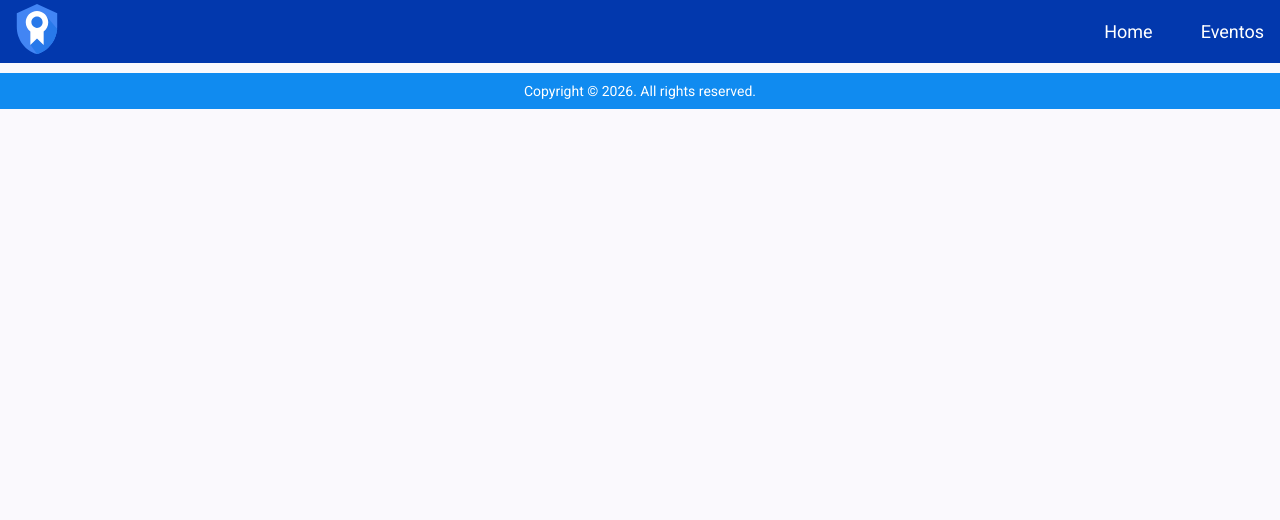
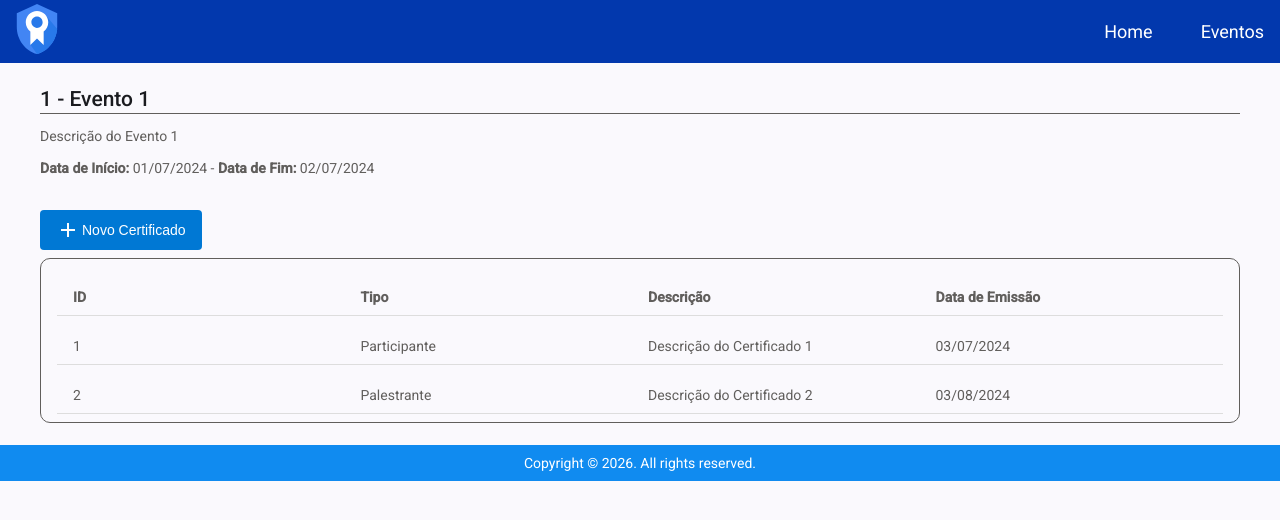
Before and after one commit to thainaviadroski/eventos-f, an Angular app: page /eventos/1/detail in a window 1280 px wide. Before the commit this address led to /. Shown: the top 520 px of the page. Built offline with nearby package versions, Linux system fonts and the light colour scheme.

Commit message:
Tela detalhada do evento e correção no rootDir do projeto

```diff
--- /dev/null
+++ b/db.json
@@ -0,0 +1,18 @@
+{
+	"products": [
+		{
+			"id": 1,
+			"nome": "Evento 1",
+			"dtInicio": "2024-07-01",
+			"dtFim": "2024-07-02",
+			"descricao": "Descrição do Evento 1"
+		},
+		{
+			"id": 2,
+			"nome": "Evento 2",
+			"dtInicio": "2024-08-01",
+			"dtFim": "2024-08-02",
+			"descricao": "Descrição do Evento 2"
+		}
+	]
+}
--- a/src/app/app.routes.ts
+++ b/src/app/app.routes.ts
@@ -9,5 +9,10 @@ export const routes: Routes = [
 	{
 		path: 'eventos',
 		loadComponent: () => import('./pages/eventos/eventos').then(m => m.Eventos)
+	},
+	{
+		path: 'eventos/:eventoId/detail',
+		loadComponent: () => import('./pages/eventos/eventos-details/eventos-details').then(m => m.EventosDetails)
+		//Vamos adicionar o resolver aqui posteriormente para carregar os detalhes do evento antes de abrir a tela de detalhes
 	}
 ];
--- a/src/app/components/eventos-itens-component/eventos-itens-component.html
+++ b/src/app/components/eventos-itens-component/eventos-itens-component.html
@@ -5,7 +5,7 @@
 			<p>{{ evento.descricao }}</p>
 		</div>
 		<div class="evt-actions">
-			<button class="btn btn-info">
+			<button class="btn btn-info" (click)="onDetail()">
 				<mat-icon style="font-size: 18px; width: 18px; height: 18px;">visibility</mat-icon>
 			</button>
 			<button class="btn btn-primary">
--- a/src/app/components/eventos-itens-component/eventos-itens-component.ts
+++ b/src/app/components/eventos-itens-component/eventos-itens-component.ts
@@ -1,5 +1,5 @@
 import { DatePipe } from '@angular/common';
-import { Component, Input } from '@angular/core';
+import { Component, EventEmitter, Input, Output } from '@angular/core';
 import { MatIconModule } from '@angular/material/icon';
 
 @Component({
@@ -10,4 +10,10 @@ import { MatIconModule } from '@angular/material/icon';
 })
 export class EventosItensComponent {
 	@Input() evento: any;
+
+	@Output() viewDetail = new EventEmitter<void>();
+
+	onDetail() {
+		this.viewDetail.emit();
+	}
 }
--- /dev/null
+++ b/src/app/pages/eventos/eventos-details/eventos-details.css
@@ -0,0 +1,53 @@
+h2 {
+	margin-top: 22px;
+	padding: 4px 0px;
+	font-weight: 500;
+	border-bottom: 1px solid var(--text-muted-color);
+}
+
+p,
+small {
+	margin-top: 12px;
+	color: var(--text-muted-color);
+}
+
+.wrapper-certificados {
+	display: flex;
+	flex-direction: column;
+
+	justify-content: center;
+	margin-top: 32px;
+	margin-bottom: 22px;
+	width: 100%;
+	max-width: 1200px;
+}
+
+
+
+
+.list-certificados {
+	flex: 1;
+	display: flex;
+	flex-direction: column;
+	justify-content: space-between;
+	width: 100%;
+	max-width: 1200px;
+	border-radius: 10px;
+	border: 1px solid var(--text-muted-color);
+	margin-top: 8px;
+	padding: 8px 16px;
+}
+
+.cert-header {
+	font-weight: 600;
+	padding: 8px 16px;
+}
+
+.cert-header,
+.certificado {
+	padding: 8px 16px;
+	display: grid;
+	grid-template-columns: 1fr 1fr 1fr 1fr;
+	gap: 16px;
+	border-bottom: 1px solid #ddd;
+}
--- /dev/null
+++ b/src/app/pages/eventos/eventos-details/eventos-details.html
@@ -0,0 +1,33 @@
+<!-- Detalhes dos eventos  -->
+<div class="evento-header">
+	<h2> {{evento.id}} - {{evento.nome}} </h2>
+	<p>{{evento.descricao}}</p>
+	<p>
+		<b>Data de Início:</b> {{evento.dtInicio | date: 'dd/MM/yyyy'}} - <b>Data de Fim:</b> {{evento.dtFim | date:
+		'dd/MM/yyyy'}}
+	</p>
+
+</div>
+
+<div class="wrapper-certificados">
+	<div class="action">
+		<button class="btn btn-primary"> <mat-icon>add</mat-icon> Novo Certificado</button>
+	</div>
+
+	<div class="list-certificados">
+		<div class="cert-header">
+			<p>ID</p>
+			<p>Tipo</p>
+			<p>Descrição</p>
+			<p><b>Data de Emissão</b></p>
+		</div>
+		@for(certificado of certificados; track certificado.id) {
+		<div class="certificado">
+			<p>{{certificado.id}}</p>
+			<p>{{certificado.tipo}}</p>
+			<p>{{certificado.descricao}}</p>
+			<p>{{certificado.dtEmissao | date: 'dd/MM/yyyy'}}</p>
+		</div>
+		}
+	</div>
+</div>
--- /dev/null
+++ b/src/app/pages/eventos/eventos-details/eventos-details.ts
@@ -0,0 +1,36 @@
+import { DatePipe } from '@angular/common';
+import { Component } from '@angular/core';
+import { MatIcon } from "@angular/material/icon";
+
+@Component({
+	selector: 'app-eventos-details',
+	imports: [DatePipe, MatIcon],
+	templateUrl: './eventos-details.html',
+	styleUrl: './eventos-details.css',
+})
+export class EventosDetails {
+
+	evento = {
+		id: 1,
+		nome: 'Evento 1',
+		dtInicio: '2024-07-01',
+		dtFim: '2024-07-02',
+		descricao: 'Descrição do Evento 1'
+	}
+
+	certificados = [
+		{
+			id: 1,
+			nome: 'Certificado 1',
+			dtEmissao: '2024-07-03',
+			tipo: 'Participante',
+			descricao: 'Descrição do Certificado 1'
+		}, {
+			id: 2,
+			nome: 'Certificado 2',
+			dtEmissao: '2024-08-03',
+			tipo: 'Palestrante',
+			descricao: 'Descrição do Certificado 2'
+		}
+	]
+}
--- a/src/app/pages/eventos/eventos.html
+++ b/src/app/pages/eventos/eventos.html
@@ -10,7 +10,7 @@
 		<h3>Eventos Cadastrados:</h3>
 	<div class="content">
 		@for(evento of eventos; track evento.id) {
-			<app-eventos-itens-component [evento]="evento"></app-eventos-itens-component>
+			<app-eventos-itens-component [evento]="evento" (viewDetail)="onDetail(evento.id)"></app-eventos-itens-component>
 		}
 	</div>
 	}
--- a/src/app/pages/eventos/eventos.ts
+++ b/src/app/pages/eventos/eventos.ts
@@ -1,15 +1,19 @@
-import { Component } from '@angular/core';
+import { Component, inject } from '@angular/core';
 import { MatButtonModule } from '@angular/material/button';
 import { MatIconModule } from '@angular/material/icon';
 import { EventosItensComponent } from '../../components/eventos-itens-component/eventos-itens-component';
+import { Router } from '@angular/router';
 
 @Component({
 	selector: 'app-eventos',
-	imports: [MatIconModule, MatButtonModule,EventosItensComponent],
+	imports: [MatIconModule, MatButtonModule, EventosItensComponent],
 	templateUrl: './eventos.html',
 	styleUrl: './eventos.css',
 })
 export class Eventos {
+
+
+	private route: Router = inject(Router);
 
 	eventos = [
 		{
@@ -27,5 +31,9 @@ export class Eventos {
 		}
 	];
 
+	onDetail(eventoId: number) {
+		console.info("Chamou o detalhe do evento com id: ", eventoId);
+		this.route.navigateByUrl(`eventos/${eventoId}/detail`);
+	}
 
 }
--- a/src/styles.css
+++ b/src/styles.css
@@ -42,7 +42,7 @@ body {
 	justify-content: center;
 	align-items: center;
 	padding: 8px 16px;
-	font-size: 10px;
+	font-size: 14px;
 	gap: 2px;
 	font-weight: 500;
 	text-align: center;
@@ -63,17 +63,17 @@ body {
 	color: var(--white);
 }
 
-.btn-danger{
+.btn-danger {
 	background-color: var(--danger-color);
 	color: var(--white);
 }
 
-.btn-danger:hover{
+.btn-danger:hover {
 	background-color: #6b0404;
 	color: var(--white);
 }
 
-.btn-info{
+.btn-info {
 	background-color: var(--light-blue);
 	color: var(--white);
 }
--- a/tsconfig.app.json
+++ b/tsconfig.app.json
@@ -4,6 +4,7 @@
 	"extends": "./tsconfig.json",
 	"compilerOptions": {
 		"outDir": "dist",
+		"rootDir": "src",
 		"types": []
 	},
 	"include": [
```
Also changed, not shown: proxy.config.json (added, +8 -0 lines), 1 other file (tests, documents, lock files or other folders). Lines whose indentation alone changed are shown as unchanged.
